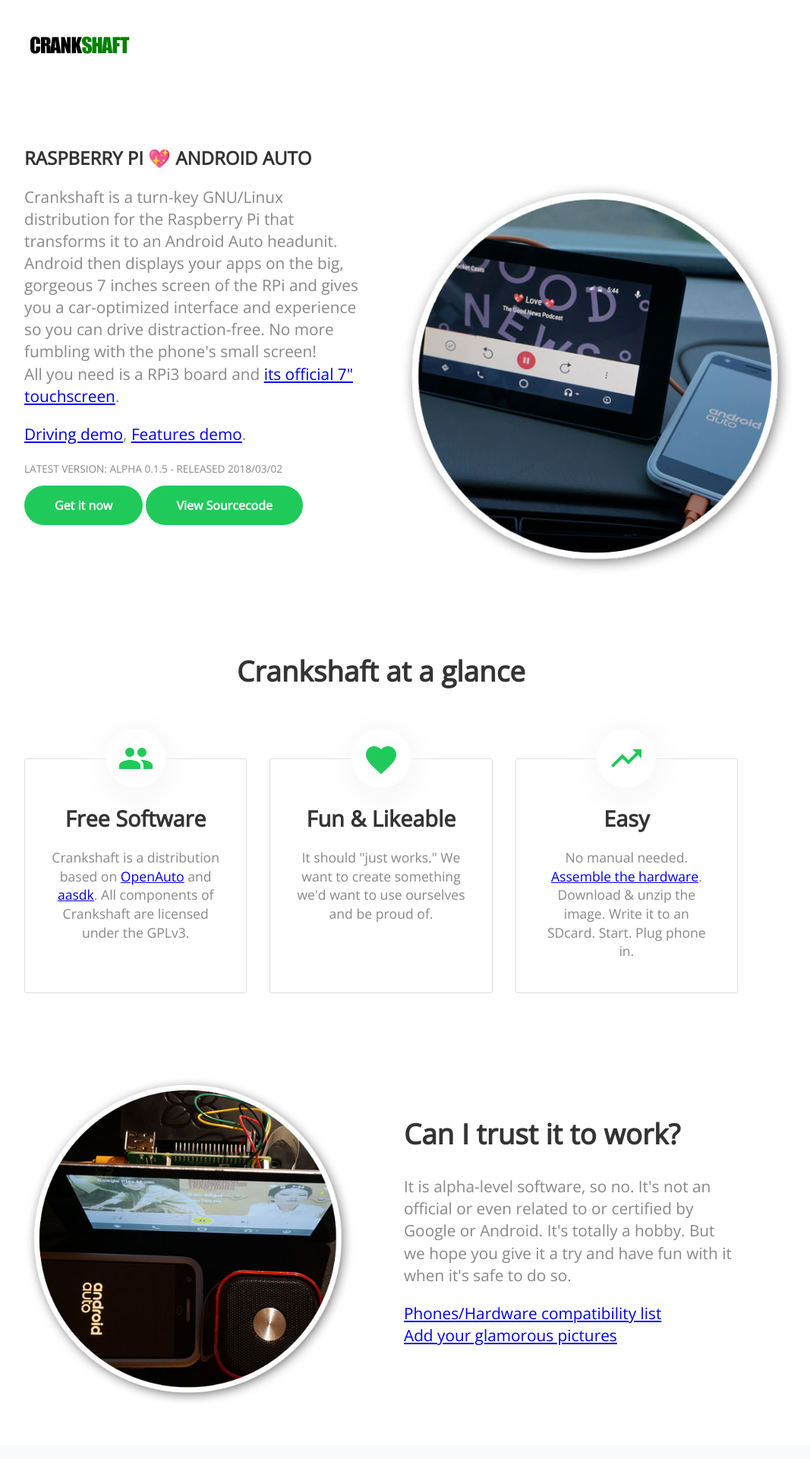
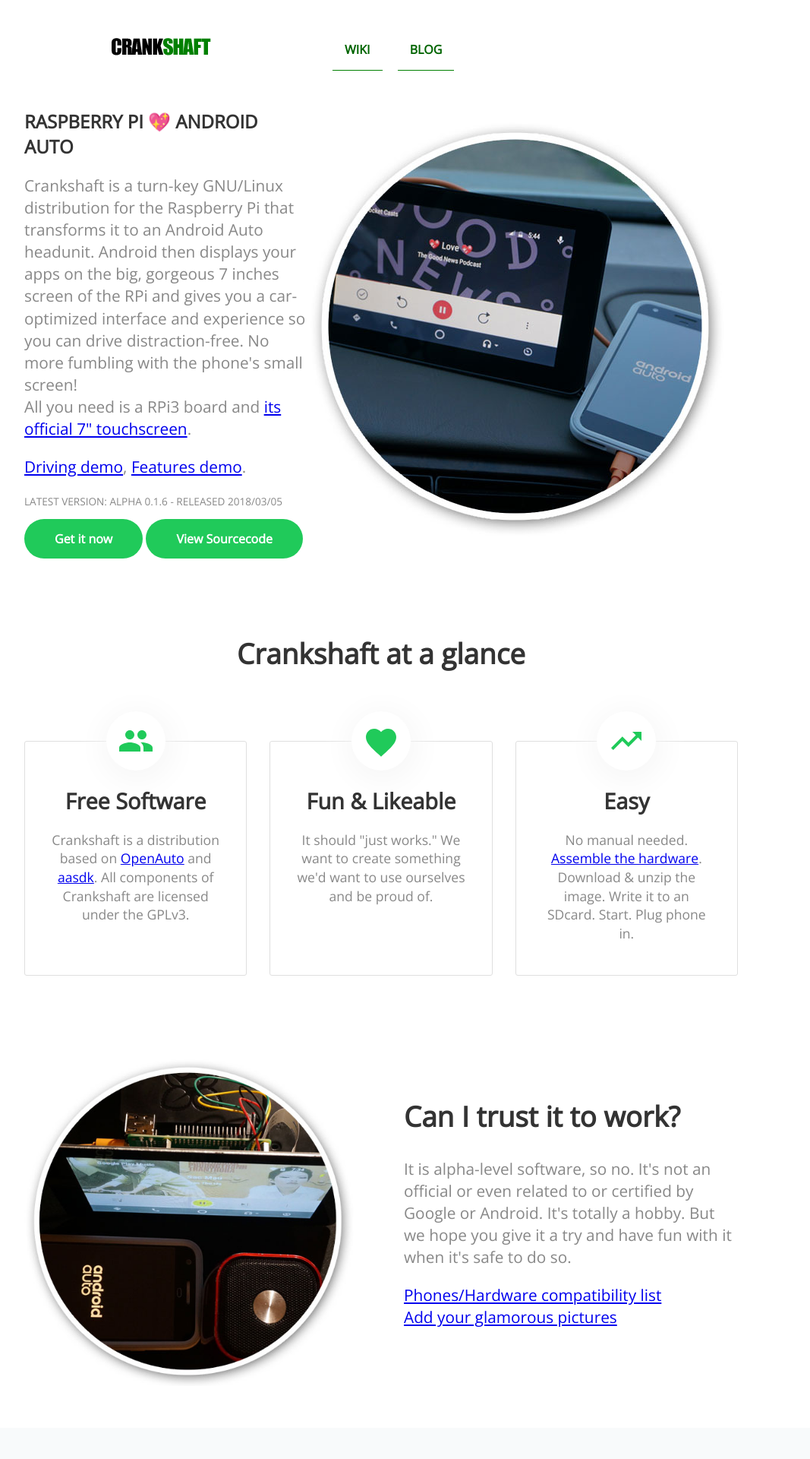
Before and after one commit to opencardev/getcrankshaft.github.io, a Jekyll site: the page built from index.html, in a window 1280 px wide. Shown: the top 1920 px of the page at 76% size, without its empty margins (138-1205 px from the left). Built offline with Jekyll 4.4.1, drawn with Linux system fonts in a browser that asks for light colours.

Commit message:
[site] added nav bar

```diff
--- a/_layouts/default.html
+++ b/_layouts/default.html
@@ -13,7 +13,15 @@
 	<body>
 		<nav>
 			<div class="container">
-				<a href="{{ site.baseurl }}/">{% include logo.html %}</a>
+				<div class="logo">
+					<a href="{{ site.baseurl }}/">{% include logo.html %}</a>
+				</div>
+				<div class="menu">
+					<ul>
+					  <li><a href="https://github.com/htruong/crankshaft/wiki">Wiki</a></li>
+					  <li><a target="_blank" href="http://www.tnhh.net/topic/crankshaft/">Blog</a></li>
+					</ul>
+				</div>
 			</div>
 		</nav>
 		<div class="content">
--- a/_sass/layout.scss
+++ b/_sass/layout.scss
@@ -7,7 +7,7 @@
 	box-sizing: border-box;
 }
 
-header {
+header, nav {
 	padding-bottom: 50px;
 
 	@media #{$desktop} {
@@ -15,13 +15,8 @@
 			display: flex;
 		}
 
-		.column {
-			flex: 1;
-
-			img {
-				max-width: none;
-				width: 120%;
-			}
+		.logo {
+			flex: 2;
 
 			&:first-child {
 				display: flex;
@@ -30,12 +25,47 @@
 				margin-right: 50px;
 			}
 		}
+
+		.menu {
+			flex: 3;
+			padding-top: 0.5em;
+
+		}
+
 	}
 
 	img {
-		margin: 100px auto 0 auto;
 		display: block;
-		max-width: 100%;
+		max-width: none;
+	}
+
+	.logo {
+	}
+	.menu {
+			ul {
+			    list-style-type: none;
+			    margin: 0;
+			    padding: 0;
+			}
+
+			li {
+			    display: inline;
+			}
+
+			a {
+			    display: inline-block;
+			    padding: 1em;
+			    text-decoration: none;
+			    text-transform: uppercase;
+			    font-weight: bold;
+			    color: darkgreen;
+			    border-bottom: 1px solid green;
+			    margin-right: 1em;
+			}
+
+			a:hover {
+				background-color: lightgreen;
+			}
 	}
 }
 
--- a/index.html
+++ b/index.html
@@ -8,7 +8,7 @@
 			<div>
 				<div class="maintitle">raspberry pi 💖 android auto</div>
 				<p>Crankshaft is a turn-key GNU/Linux distribution for the Raspberry Pi that transforms it to an Android Auto headunit. Android then displays your apps on the big, gorgeous 7 inches screen of the RPi and gives you a car-optimized interface and experience so you can drive distraction-free. No more fumbling with the phone's small screen!<br />All you need is a RPi3 board and <a href="https://www.raspberrypi.org/products/raspberry-pi-touch-display/">its official 7" touchscreen</a>.</p><p><a href="https://youtu.be/oq1TR78kpL4" target="_blank">Driving demo</a>, <a href="https://youtu.be/tFEpfuDBDjM" target="_blank">Features demo</a>.</p>
-				<p class="subtitle">Latest version: Alpha 0.1.5 - Released 2018/03/02</p>
+				<p class="subtitle">Latest version: Alpha 0.1.6 - Released 2018/03/05</p>
 				<div class="button">
 					<a href="https://github.com/htruong/crankshaft/releases" target="_blank">Get it now</a> <a href="https://github.com/htruong/crankshaft" target="_blank">View Sourcecode</a>
 				</div>
```
